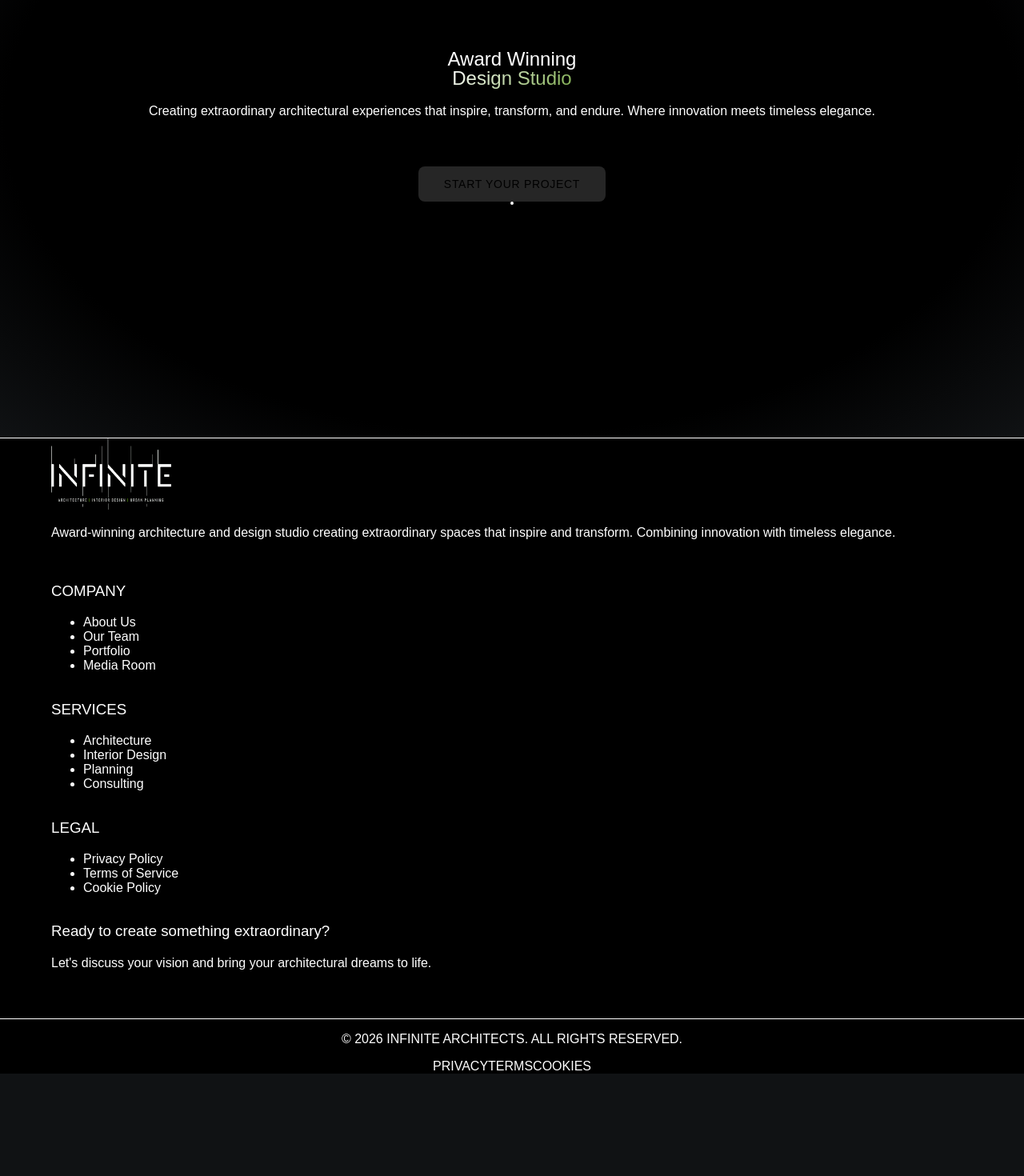
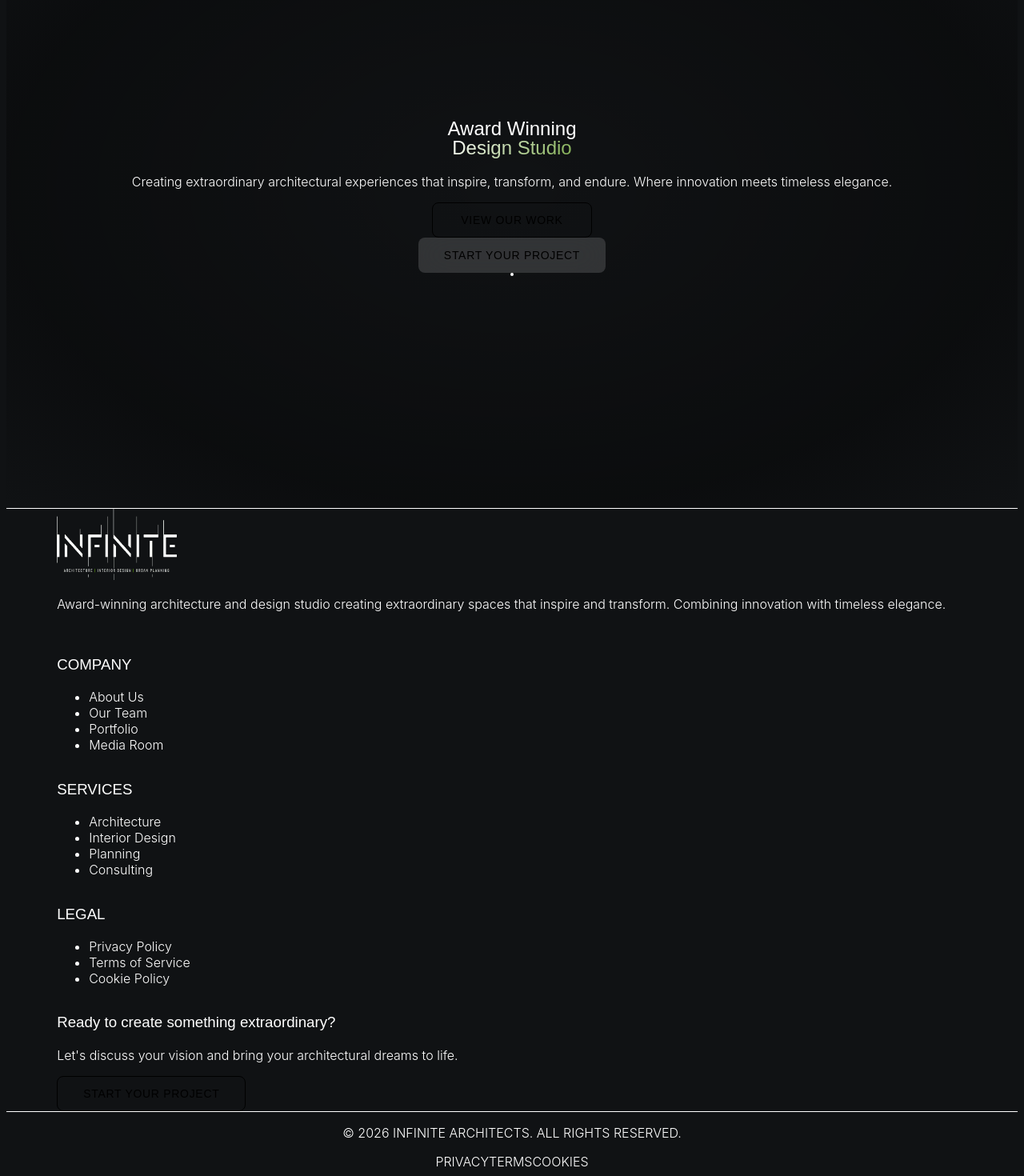
Before and after one commit to La-Cappuccino/infinite-architects-nextjs, a Next.js app: page / in a window 1280 px wide. Shown: the part 253-1723 px from the top of the page at 80% size. Before the commit the page ends 1595 px from the top, so only its background shows below. Built offline with nearby package versions, Linux system fonts and the light colour scheme; a web font is replaced by a local one.

Commit message:
fix: layout and footer final touches

```diff
--- a/src/app/layout.tsx
+++ b/src/app/layout.tsx
@@ -1,41 +1,87 @@
-import type { Metadata } from "next";
+import type { Metadata, Viewport } from "next";
 import "./globals.css";
 import Header from "@/components/Header";
 import Footer from "@/components/Footer";
 import Preloader from "@/components/Preloader";
 
 export const metadata: Metadata = {
-  title: "Infinite Architect - Award Winning Design Studio - Dubai, UAE",
+  title: {
+    default: "Infinite Architects - Award Winning Design Studio - Dubai, UAE",
+    template: "%s | Infinite Architects"
+  },
   description:
-    "A young studio-based architecture and interior design firm based in Dubai UAE",
+    "Award-winning architecture and interior design firm based in Dubai, UAE. Creating extraordinary spaces that inspire and transform with innovative design solutions.",
   metadataBase: new URL("https://infinitedesigners.com"),
+  authors: [{ name: "Infinite Architects", url: "https://infinitedesigners.com" }],
+  creator: "Infinite Architects",
+  publisher: "Infinite Architects",
+  keywords: [
+    "architecture",
+    "interior design",
+    "Dubai",
+    "UAE",
+    "design studio",
+    "luxury design",
+    "residential architecture",
+    "commercial design",
+    "award winning"
+  ],
   openGraph: {
-    title: "Infinite Architect - Award Winning Design Studio - Dubai, UAE",
+    type: "website",
+    locale: "en_US",
+    url: "https://infinitedesigners.com",
+    siteName: "Infinite Architects",
+    title: "Infinite Architects - Award Winning Design Studio - Dubai, UAE",
     description:
-      "A young studio-based architecture and interior design firm based in Dubai UAE",
-    url: "https://infinitedesigners.com/",
-    siteName: "Infinite Architect",
+      "Award-winning architecture and interior design firm based in Dubai, UAE. Creating extraordinary spaces that inspire and transform.",
     images: [
       {
         url: "/images/logo-white.png",
         width: 500,
         height: 297,
+        alt: "Infinite Architects Logo",
       },
     ],
-    locale: "en_US",
-    type: "website",
   },
   twitter: {
     card: "summary_large_image",
-    title: "Infinite Architect - Award Winning Design Studio",
+    title: "Infinite Architects - Award Winning Design Studio",
     description:
-      "A young studio-based architecture and interior design firm based in Dubai UAE",
+      "Award-winning architecture and interior design firm based in Dubai, UAE. Creating extraordinary spaces that inspire and transform.",
+    images: ["/images/logo-white.png"],
+  },
+  robots: {
+    index: true,
+    follow: true,
+    googleBot: {
+      index: true,
+      follow: true,
+      "max-video-preview": -1,
+      "max-image-preview": "large",
+      "max-snippet": -1,
+    },
   },
   icons: {
     icon: [
       { url: "/favicon-32x32.png", sizes: "32x32", type: "image/png" },
+      { url: "/favicon-16x16.png", sizes: "16x16", type: "image/png" },
+    ],
+    apple: [
+      { url: "/apple-touch-icon.png", sizes: "180x180", type: "image/png" },
     ],
   },
+  manifest: "/manifest.json",
+};
+
+export const viewport: Viewport = {
+  width: 'device-width',
+  initialScale: 1,
+  maximumScale: 1,
+  userScalable: false,
+  themeColor: [
+    { media: '(prefers-color-scheme: light)', color: '#80ae50' },
+    { media: '(prefers-color-scheme: dark)', color: '#80ae50' }
+  ]
 };
 
 export default function RootLayout({
@@ -44,30 +90,74 @@ export default function RootLayout({
   children: React.ReactNode;
 }>) {
   return (
-    <html lang="en-US">
+    <html lang="en-US" className="scroll-smooth">
       <head>
         <link
           rel="stylesheet"
           href="https://use.typekit.net/diu1zgo.css"
         />
+        <link rel="preconnect" href="https://fonts.googleapis.com" />
+        <link rel="dns-prefetch" href="https://use.typekit.net" />
       </head>
-      <body
-        style={{
-          margin: 0,
-          padding: 0,
-          backgroundColor: "#000000",
-          color: "#FFFFFF",
-          fontFamily: '"neue-haas-grotesk-display", sans-serif',
-          WebkitFontSmoothing: "antialiased",
-          MozOsxFontSmoothing: "grayscale",
-        }}
-      >
+      <body className="bg-black text-white font-sans antialiased selection:bg-infinite-green-500/20 selection:text-infinite-green-500">
+        {/* Page transition overlay */}
+        <div
+          id="page-transition"
+          className="fixed inset-0 bg-black z-[100] pointer-events-none opacity-0 transition-opacity duration-500"
+        />
+
         <Preloader />
+
+        {/* Skip to content for accessibility */}
+        <a
+          href="#main-content"
+          className="sr-only focus:not-sr-only focus:absolute focus:top-4 focus:left-4 focus:z-[110] focus:px-4 focus:py-2 focus:bg-infinite-green-500 focus:text-black focus:rounded-lg"
+        >
+          Skip to main content
+        </a>
+
         <Header />
-        <main id="content">
-          {children}
+
+        <main
+          id="main-content"
+          className="relative min-h-screen pt-[80px] lg:pt-[100px]"
+          role="main"
+        >
+          <div className="transition-all duration-500 ease-out">
+            {children}
+          </div>
         </main>
+
         <Footer />
+
+        {/* Smooth scroll behavior script */}
+        <script
+          dangerouslySetInnerHTML={{
+            __html: `
+              // Smooth page transitions
+              document.addEventListener('DOMContentLoaded', function() {
+                const pageTransition = document.getElementById('page-transition');
+
+                // Add transition effect to internal links
+                document.addEventListener('click', function(e) {
+                  const link = e.target.closest('a[href^="/"]');
+                  if (link && !link.hasAttribute('target')) {
+                    e.preventDefault();
+                    pageTransition.style.opacity = '1';
+                    setTimeout(() => {
+                      window.location.href = link.href;
+                    }, 250);
+                  }
+                });
+
+                // Hide transition overlay on page load
+                setTimeout(() => {
+                  pageTransition.style.opacity = '0';
+                }, 100);
+              });
+            `,
+          }}
+        />
       </body>
     </html>
   );
--- a/src/components/Footer.tsx
+++ b/src/components/Footer.tsx
@@ -58,7 +58,7 @@ export default function Footer() {
   const currentYear = new Date().getFullYear();
 
   return (
-    <footer className="bg-infinite-gray-950 border-t border-infinite-green-500/30">
+    <footer className="bg-infinite-gray-950 border-t border-white/5 relative overflow-hidden">
       {/* Main footer content */}
       <div className="container-90 py-16">
         <div className="grid grid-cols-1 md:grid-cols-2 lg:grid-cols-12 gap-8 lg:gap-12">
```
